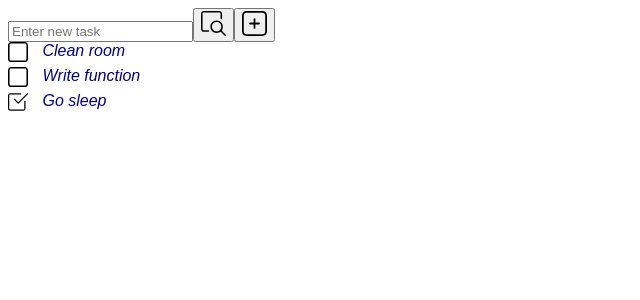
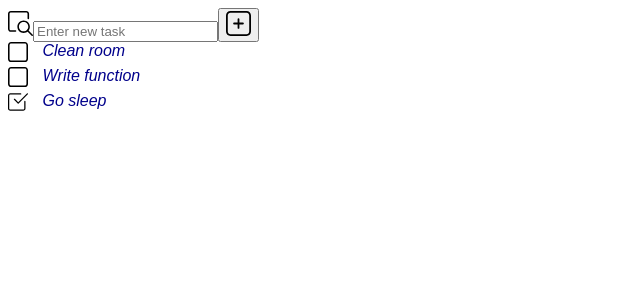
Before and after one commit to Svetlanasyo/to_do_list_REACT, a React (Create React App) app: page / in a window 1280 px wide. Shown: the top 300 px of the page, without its empty margins (0-640 px from the left). Built offline with nearby package versions, Linux system fonts and the light colour scheme.

Commit message:
closed #7

```diff
--- a/src/components/ToDosListComponent.tsx
+++ b/src/components/ToDosListComponent.tsx
@@ -8,7 +8,6 @@ export interface IToDosComponentProps {
 export interface IToDosComponentState {
     toDoName: string;
     TODOS: { id: number; name: string; isDone: boolean }[];
-    filteredTODOS: {id: number; name: string; isDone: boolean}[];
     isFindEvent: boolean;
 }
 
@@ -33,11 +32,10 @@ export class ToDosListComponent extends Component<IToDosComponentProps, IToDosCo
                     name: "Go sleep",
                     isDone: true
                 }
-            ], filteredTODOS: [],
+            ],
             isFindEvent: false
         };
         this.addToDo = this.addToDo.bind(this);
-        this.findToDo = this.findToDo.bind(this);
     }
 
     render(): React.ReactElement<any> {
@@ -45,15 +43,17 @@ export class ToDosListComponent extends Component<IToDosComponentProps, IToDosCo
         return (
             <div>
                 <div>
+                    <img src='find.svg' height='25px' width='25px'/>
                     <input
                         type='text'
                         placeholder="Enter new task"
-                        onChange={event => this.setToDoName(event.target.value)}
-                    />
-                    <button onClick={this.findToDo}><img src='find.svg' height='25px' width='25px'/></button>
+                        onChange={event => this.setToDoName(event.target.value)}/>
+
+
+
                     <button onClick={this.addToDo}><img src='plus.svg' height='25px' width='25px'/></button>
                 </div>
-                {(!this.state.isFindEvent ? this.state.TODOS : this.state.filteredTODOS).map((el) => {
+                {this.getTODOS().map((el) => {
                     return <ToDoComponent todo={el} onTodoToggle={this.setIsDone}/>
                 })}
             </div>)
@@ -70,27 +70,20 @@ export class ToDosListComponent extends Component<IToDosComponentProps, IToDosCo
         let id = this.state.TODOS.length;
         this.setState(state => {
             return {
-                ...state, TODOS: [...state.TODOS, {id: id, name: this.state.toDoName, isDone:false}], isFindEvent:false}
-        })
-    }
-
-
-    private findToDo() {
-
-        let value = this
-        function isInTODOS (element:any) {
-            return element.name.includes(value.state.toDoName);
-        }
-
-        this.setState(state => {
-            return {
-                filteredTODOS: state.TODOS.filter(isInTODOS), isFindEvent: true}
+                ...state, TODOS: [...state.TODOS, {id: id, name: this.state.toDoName, isDone:false}], toDoName:""}
         })
     }
 
 
     private setToDoName(value: string) {
         this.setState({toDoName: value, isFindEvent:false})
+
     }
 
+    private getTODOS() {
+        const {toDoName} = this.state;
+
+        return this.state.TODOS.filter(element => element.name.includes(toDoName))
+
+    }
 }
```
